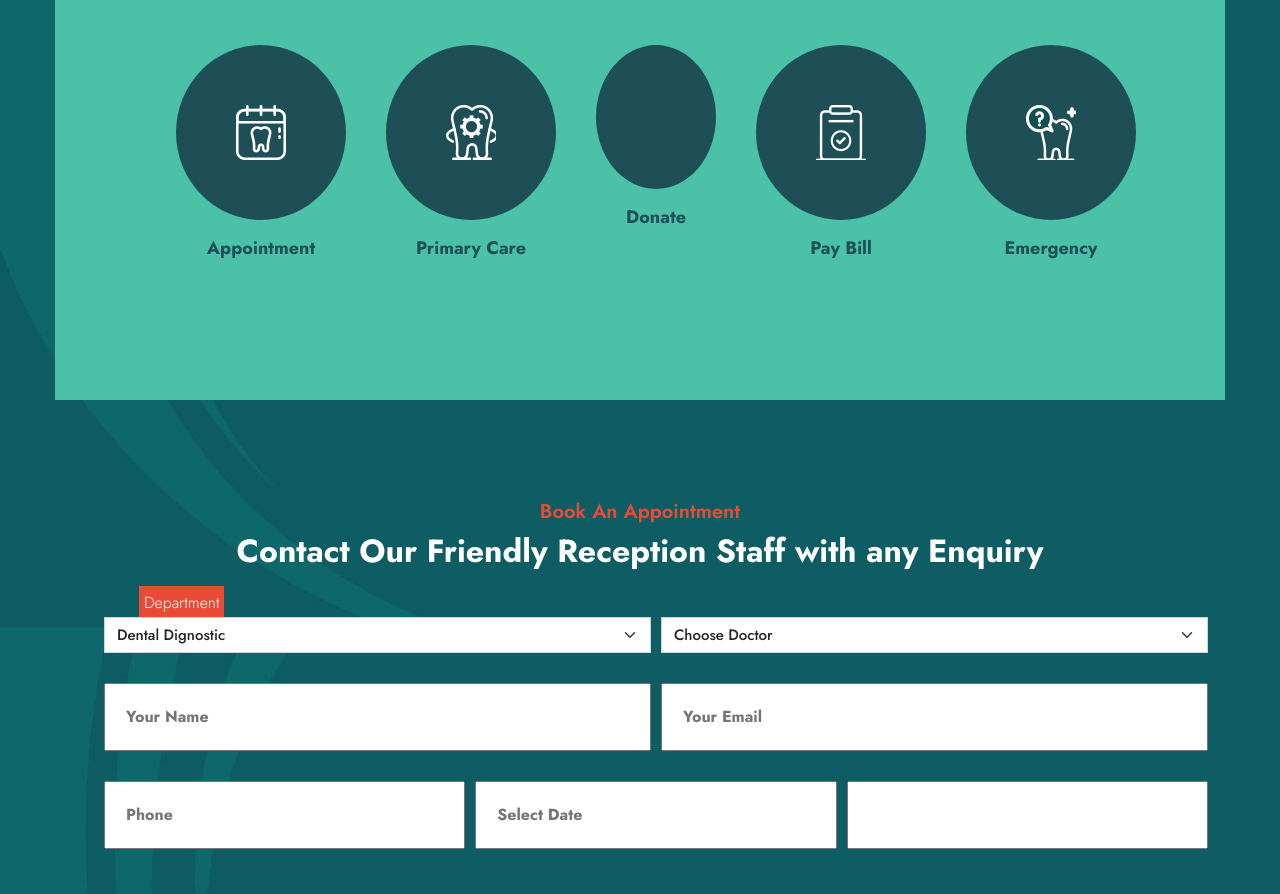
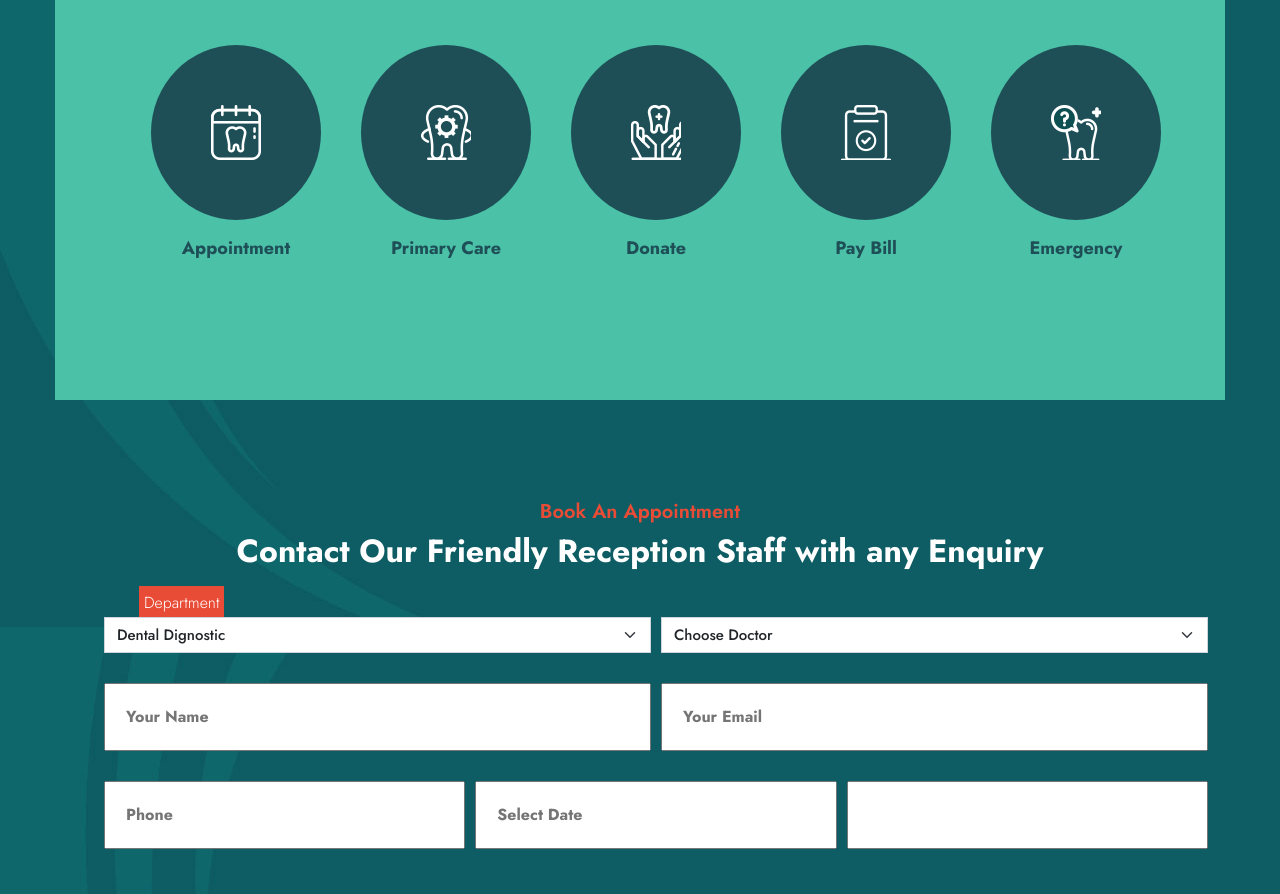
Before and after one commit to manan-rai/project-2, a plain HTML site: page index.html in a window 1280 px wide. Shown: the part 4096-4990 px from the top of the page. Drawn offline with nearby package versions, Linux system fonts and the light colour scheme; the site is published under a folder, as on GitHub Pages, so addresses that start at the root find nothing.

Commit message:
Update index.html

```diff
--- a/index.html
+++ b/index.html
@@ -517,7 +517,7 @@
                             </li>
                             <li>
                                 <div class="benefit_icon">
-                                    <img src="/images/benefit-icon3.png"
+                                    <img src="images/benefit-icon3.png"
                                         alt="">
                                 </div>
                                 <div class="benefit_text">
```
